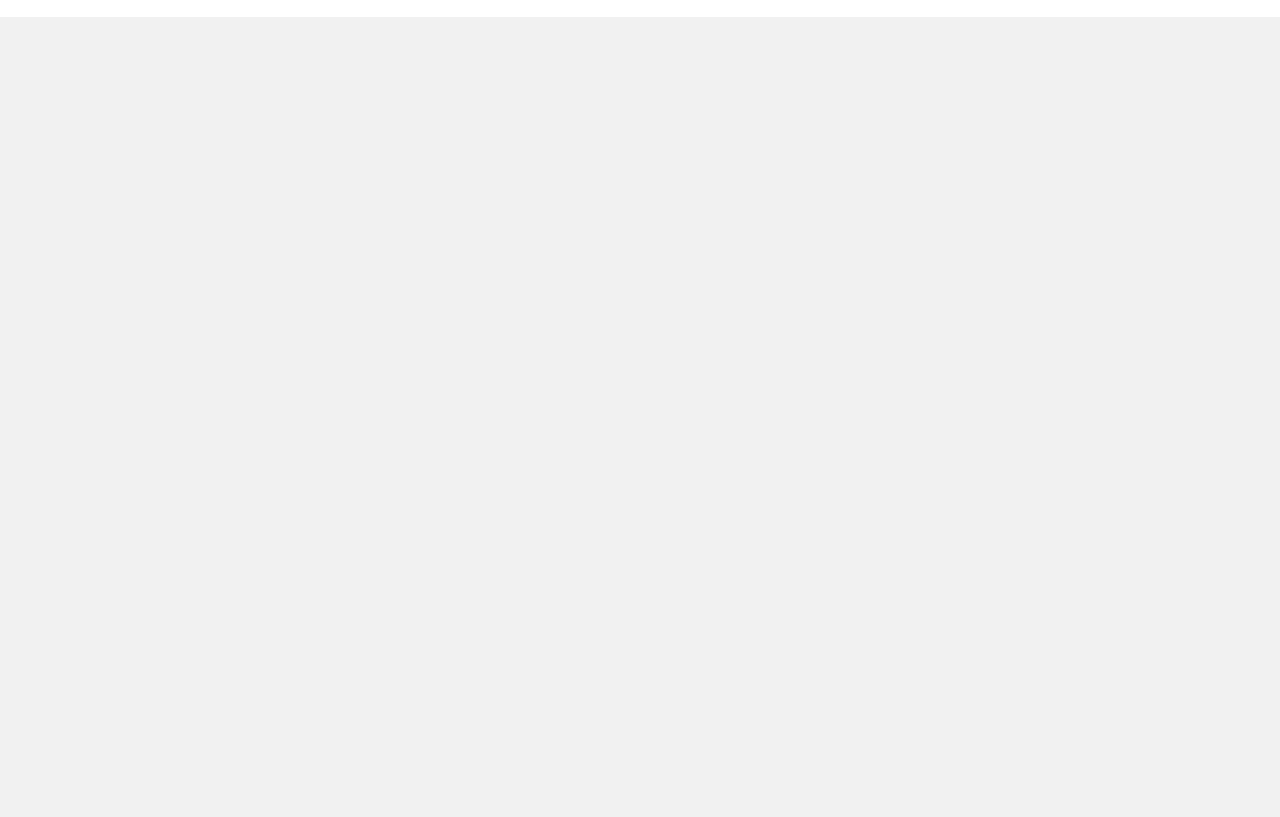
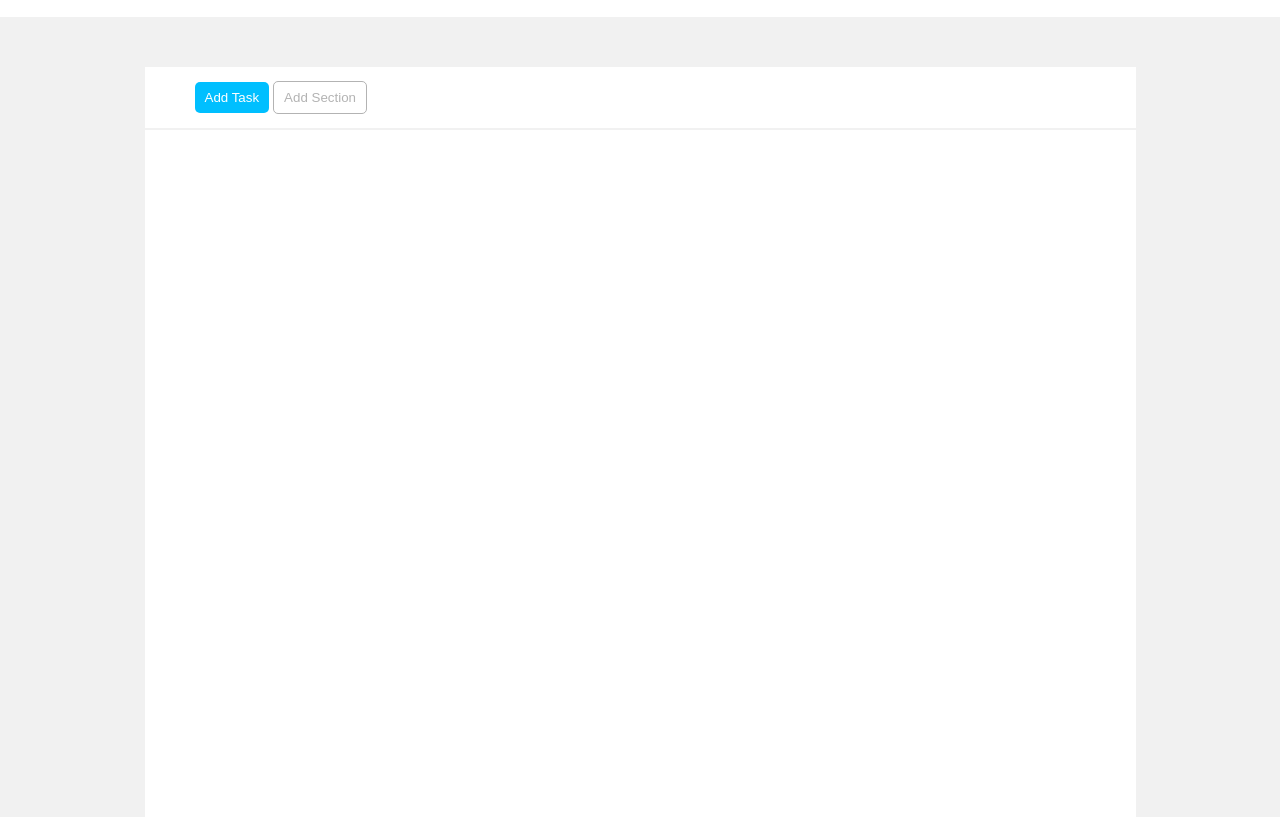
Before and after one commit to nicolocamassa/html-css-toboolist, a plain HTML site: page index.html in a window 1280 px wide. Shown: the part 63-880 px from the top of the page. Before the commit the page ends 800 px from the top, so only its background shows below. Drawn offline with Linux system fonts and the light colour scheme.

Commit message:
[UPDATE] main window and header for it added

```diff
--- a/css/style.css
+++ b/css/style.css
@@ -8,6 +8,7 @@ body{
     background-color: rgb(241, 241, 241);
 }
 
+/* Logo. */
 img{
     margin: 10px 0px 10px 10px;
     background-color: white;
@@ -21,6 +22,7 @@ img{
     font-weight: 700;
 }
 
+/* Header. */
 .header-background{
     height: 80px;
     background-color: white;
@@ -29,7 +31,37 @@ img{
 .container{
     max-width: 991px;
     margin: 0 auto;
-    background-color: aliceblue;
 }
 
-.square-main
+/* Finestra centrale. */
+.main-square{
+    margin-top: 50px;
+    width: 100%;
+    height: 750px;
+    background-color: rgb(255, 255, 255);
+}
+
+/* Bottoni. */
+.button-1{
+    margin: 15px 0px 15px 50px;
+    background-color: rgb(0, 191, 255);
+    color: white;
+    border-radius: 5px;
+    border: none;
+}
+
+.button-2{
+    background-color: rgb(255, 255, 255);
+    color: rgb(179, 179, 179);
+    border-radius: 5px;
+    border: solid 1px rgb(179, 179, 179);
+}
+
+input{
+    padding: 8px 10px;
+}
+
+/* Fine header. */
+hr{
+    border: 1px solid rgb(241, 241, 241);
+}
--- a/index.html
+++ b/index.html
@@ -17,9 +17,24 @@
 
 
         <main>
+            <!--Contenitore per ridimensionare la finestra centrale. -->
             <div class="container">
-                <div class="square-main">
 
+                <!--Visualizzazione della finestra centrale.-->
+                <div class="main-square">
+
+                    <!--Inizializzazione dell'header all'interno della finestra-->
+                    <div class="header-in-square">
+                        <!--Header buttons-->
+                        <input class="button-1" type="button" value="Add Task">
+                        <input class="button-2" type="button" value="Add Section">
+                        <hr>
+                    </div>
+
+                    <!--Inizializzazione del main all'interno della finestra-->
+                    <div class="main-in-square">
+
+                    </div>
                 </div>
             </div>
         </main>
```
